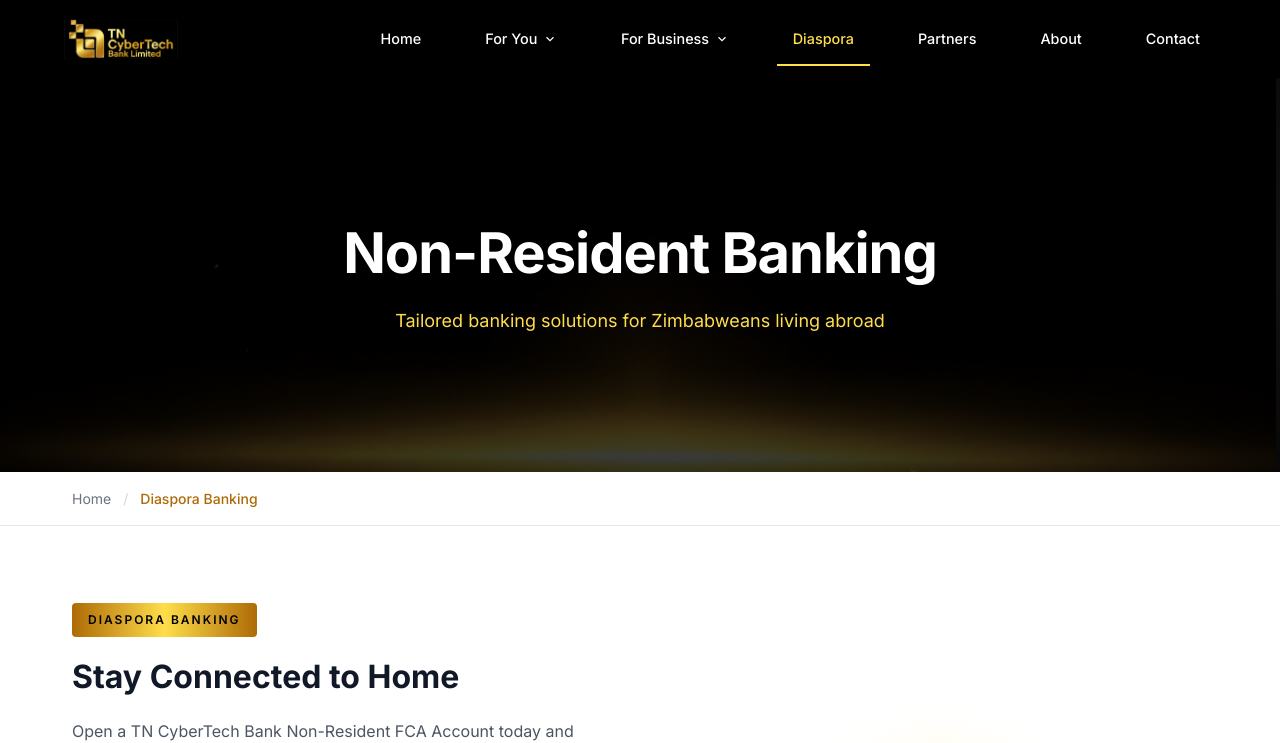
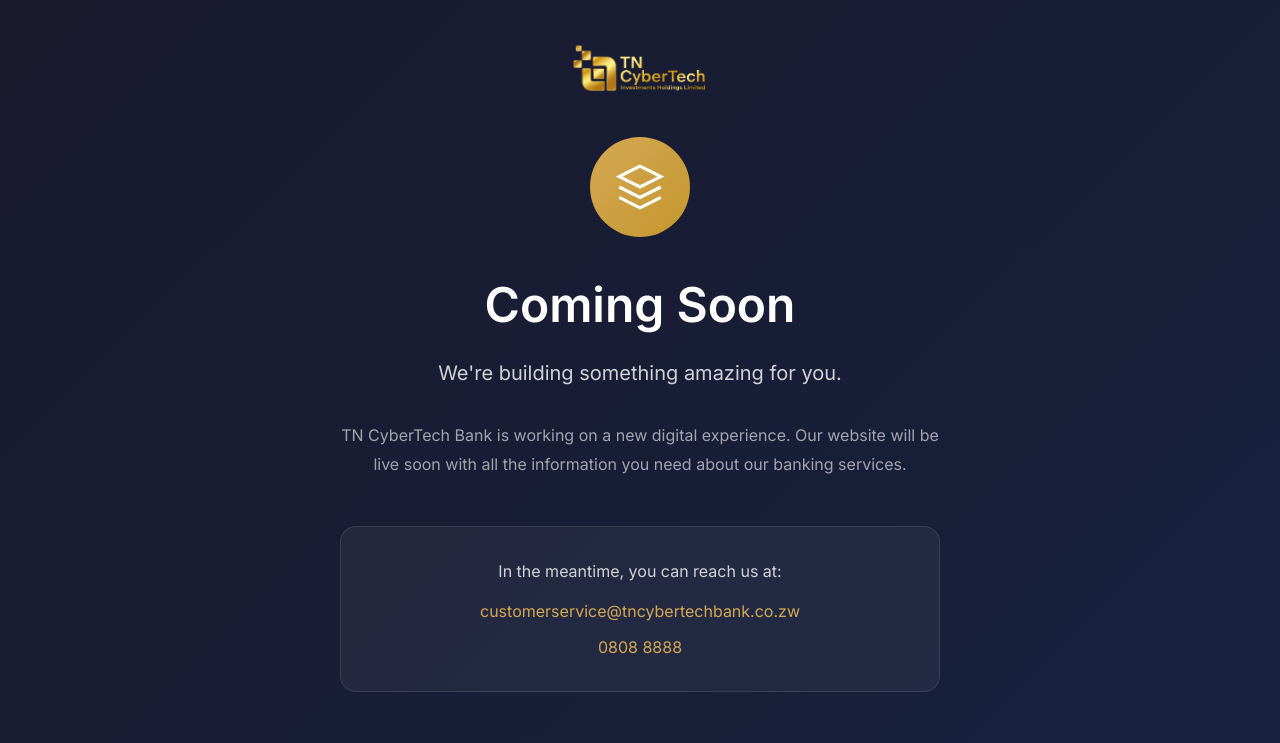
Before and after one commit to Tinashe77/TN, a React (Vite) app in the folder tn-landing/: page /diaspora in a window 1280 px wide. Shown: the top 743 px of the page. Built offline with nearby package versions, Linux system fonts and the light colour scheme.

Commit message:
maintenance

```diff
--- a/tn-landing/src/App.jsx
+++ b/tn-landing/src/App.jsx
@@ -5,6 +5,7 @@
 import PartnerDetail from './pages/PartnerDetail'
 import Contact from './pages/Contact'
 import Diaspora from './pages/Diaspora'
+import MaintenancePage from './pages/MaintenancePage'
 
 // For You pages
 import ForYou from './pages/foryou/ForYou'
@@ -32,7 +33,21 @@
 import PrivacyStatement from './pages/PrivacyStatement'
 import TermsOfUse from './pages/TermsOfUse'
 
+// Set to true to show maintenance page, false to show normal site
+const MAINTENANCE_MODE = true
+
 function App() {
+  // Show maintenance page for all routes when maintenance mode is enabled
+  if (MAINTENANCE_MODE) {
+    return (
+      <Router>
+        <Routes>
+          <Route path="*" element={<MaintenancePage />} />
+        </Routes>
+      </Router>
+    )
+  }
+
   return (
     <Router>
       <Routes>
--- /dev/null
+++ b/tn-landing/src/pages/MaintenancePage.jsx
@@ -0,0 +1,119 @@
+import '../components/PageStyles.css'
+
+function MaintenancePage() {
+  return (
+    <div style={{
+      minHeight: '100vh',
+      display: 'flex',
+      alignItems: 'center',
+      justifyContent: 'center',
+      background: 'linear-gradient(135deg, #1a1a2e 0%, #16213e 100%)',
+      padding: '2rem'
+    }}>
+      <div style={{
+        textAlign: 'center',
+        maxWidth: '600px'
+      }}>
+        {/* Logo */}
+        <div style={{ marginBottom: '2rem' }}>
+          <img
+            src="/logo.png"
+            alt="TN CyberTech Bank"
+            style={{ height: '60px' }}
+          />
+        </div>
+
+        {/* Icon */}
+        <div style={{
+          width: '100px',
+          height: '100px',
+          margin: '0 auto 2rem',
+          background: 'linear-gradient(135deg, #d4a853, #c4972e)',
+          borderRadius: '50%',
+          display: 'flex',
+          alignItems: 'center',
+          justifyContent: 'center'
+        }}>
+          <svg viewBox="0 0 24 24" fill="none" stroke="white" strokeWidth="1.5" style={{ width: '50px', height: '50px' }}>
+            <path d="M12 2L2 7l10 5 10-5-10-5zM2 17l10 5 10-5M2 12l10 5 10-5"/>
+          </svg>
+        </div>
+
+        {/* Heading */}
+        <h1 style={{
+          fontSize: 'clamp(2rem, 5vw, 3rem)',
+          color: '#ffffff',
+          marginBottom: '1rem',
+          fontWeight: '600'
+        }}>
+          Coming Soon
+        </h1>
+
+        {/* Subheading */}
+        <p style={{
+          fontSize: '1.25rem',
+          color: 'rgba(255, 255, 255, 0.8)',
+          marginBottom: '2rem',
+          lineHeight: '1.6'
+        }}>
+          We're building something amazing for you.
+        </p>
+
+        <p style={{
+          color: 'rgba(255, 255, 255, 0.6)',
+          lineHeight: '1.8',
+          marginBottom: '3rem'
+        }}>
+          TN CyberTech Bank is working on a new digital experience.
+          Our website will be live soon with all the information you need
+          about our banking services.
+        </p>
+
+        {/* Contact Info */}
+        <div style={{
+          background: 'rgba(255, 255, 255, 0.05)',
+          borderRadius: '16px',
+          padding: '2rem',
+          border: '1px solid rgba(255, 255, 255, 0.1)'
+        }}>
+          <p style={{ color: 'rgba(255, 255, 255, 0.8)', marginBottom: '1rem' }}>
+            In the meantime, you can reach us at:
+          </p>
+          <div style={{ display: 'flex', flexDirection: 'column', gap: '0.75rem' }}>
+            <a
+              href="mailto:customerservice@tncybertechbank.co.zw"
+              style={{
+                color: '#d4a853',
+                textDecoration: 'none',
+                fontSize: '1rem'
+              }}
+            >
+              customerservice@tncybertechbank.co.zw
+            </a>
+            <a
+              href="tel:08088888"
+              style={{
+                color: '#d4a853',
+                textDecoration: 'none',
+                fontSize: '1rem'
+              }}
+            >
+              0808 8888
+            </a>
+          </div>
+        </div>
+
+        {/* Footer */}
+        <p style={{
+          marginTop: '3rem',
+          color: 'rgba(255, 255, 255, 0.4)',
+          fontSize: '0.875rem'
+        }}>
+          TN CyberTech Bank Limited - The Future of Banking
+        </p>
+      </div>
+    </div>
+  )
+}
+
+export default MaintenancePage
```
